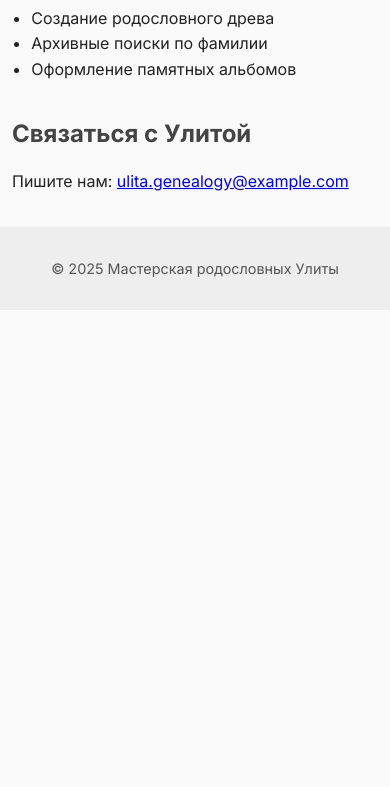
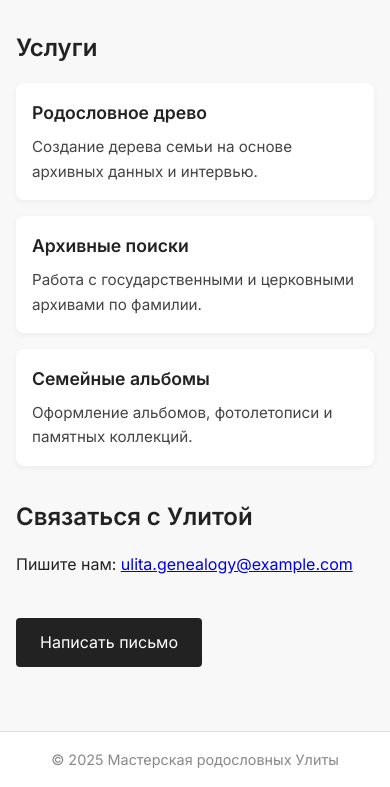
Before and after one commit to VyacheslavChernikov/ulita-genealogy-site, a plain HTML site: page index.html in a window 390 px wide. Shown: the part 453-1240 px from the top of the page. Before the commit the page ends 844 px from the top, so only its background shows below. Drawn offline with Linux system fonts and the light colour scheme.

Commit message:
Адаптивная верстка с карточками и кнопкой

```diff
--- a/index.html
+++ b/index.html
@@ -3,46 +3,48 @@
 <head>
   <meta charset="UTF-8" />
   <meta name="viewport" content="width=device-width, initial-scale=1.0" />
-  <title>Мастерская родословных Улиты</title><!-- 🔹 Open Graph -->
-<meta property="og:title" content="Мастерская родословных Улиты" />
-<meta property="og:description" content="Создание родословных деревьев, архивные поиски, восстановление семейных связей." />
-<meta property="og:image" content="https://vyacheslavchernikov.github.io/ulita-genealogy-site/og-image-v2.png" />
-<meta property="og:url" content="https://vyacheslavchernikov.github.io/ulita-genealogy-site/" />
-<meta property="og:type" content="website" />
-
-<!-- 🔹 Twitter Card -->
-<meta name="twitter:card" content="summary_large_image" />
-<meta name="twitter:title" content="Мастерская родословных Улиты" />
-<meta name="twitter:description" content="Исследование семьи, памяти и корней. Архивы, альбомы и семейная история." />
-<meta name="twitter:image" content="https://vyacheslavchernikov.github.io/ulita-genealogy-site/og-image-v2.png" />
-
-  <link href="https://fonts.googleapis.com/css2?family=Inter:wght@400;700&display=swap" rel="stylesheet" />
+  <title>Мастерская родословных Улиты</title>
   <link rel="stylesheet" href="style.css" />
+  <link href="https://fonts.googleapis.com/css2?family=Inter:wght@400;600&display=swap" rel="stylesheet" />
 </head>
 <body>
   <header>
-    <h1>Мастерская родословных Улиты</h1>
-    <p class="subtitle">Исследование семьи, памяти и корней</p>
+    <div class="container">
+      <h1>Мастерская родословных Улиты</h1>
+      <p class="subtitle">Исследование семьи, памяти и корней</p>
+    </div>
   </header>
 
-  <main>
-    <section>
+  <main class="container">
+    <section class="about">
       <h2>О проекте</h2>
-      <p>Мы помогаем восстановить историю вашего рода, создавая генеалогическое древо и находя утраченные связи.</p>
+      <p>
+        Мы помогаем восстановить историю вашего рода, создавая генеалогическое древо и находя утраченные связи.
+      </p>
     </section>
 
-    <section>
+    <section class="services">
       <h2>Услуги</h2>
-      <ul>
-        <li>Создание родословного древа</li>
-        <li>Архивные поиски по фамилии</li>
-        <li>Оформление памятных альбомов</li>
-      </ul>
+      <div class="cards">
+        <div class="card">
+          <h3>Родословное древо</h3>
+          <p>Создание дерева семьи на основе архивных данных и интервью.</p>
+        </div>
+        <div class="card">
+          <h3>Архивные поиски</h3>
+          <p>Работа с государственными и церковными архивами по фамилии.</p>
+        </div>
+        <div class="card">
+          <h3>Семейные альбомы</h3>
+          <p>Оформление альбомов, фотолетописи и памятных коллекций.</p>
+        </div>
+      </div>
     </section>
 
-    <section>
+    <section class="contact">
       <h2>Связаться с Улитой</h2>
       <p>Пишите нам: <a href="mailto:ulita.genealogy@example.com">ulita.genealogy@example.com</a></p>
+      <a href="mailto:ulita.genealogy@example.com" class="button">Написать письмо</a>
     </section>
   </main>
 
--- a/style.css
+++ b/style.css
@@ -1,64 +1,106 @@
+* {
+  box-sizing: border-box;
+  margin: 0;
+  padding: 0;
+}
+
 body {
   font-family: 'Inter', sans-serif;
-  margin: 0;
-  padding: 0;
-  background-color: #fafafa;
+  line-height: 1.6;
+  background-color: #f8f8f8;
   color: #222;
-  line-height: 1.6;
+}
+
+.container {
+  max-width: 960px;
+  margin: 0 auto;
+  padding: 2rem 1rem;
 }
 
 header {
-  background-color: #2b2b2b;
-  color: white;
-  padding: 2rem 1rem;
+  background-color: #fff;
+  border-bottom: 1px solid #ddd;
+  padding: 2rem 0;
   text-align: center;
 }
 
-header h1 {
-  margin: 0;
-  font-size: 2rem;
+h1 {
+  font-size: 2.2rem;
+  margin-bottom: 0.5rem;
 }
 
 .subtitle {
-  font-size: 1.1rem;
-  opacity: 0.8;
+  color: #666;
+  font-size: 1rem;
 }
 
-main {
-  max-width: 800px;
-  margin: 2rem auto;
-  padding: 0 1rem;
+main h2 {
+  font-size: 1.5rem;
+  margin-bottom: 1rem;
+  margin-top: 2rem;
 }
 
-section {
-  margin-bottom: 2rem;
+.about p,
+.contact p {
+  max-width: 600px;
+  margin-bottom: 1.5rem;
 }
 
-h2 {
-  color: #444;
-  margin-bottom: 0.5rem;
+.cards {
+  display: flex;
+  flex-wrap: wrap;
+  gap: 1rem;
 }
 
-ul {
-  padding-left: 1.2rem;
+.card {
+  background: white;
+  padding: 1rem;
+  border-radius: 8px;
+  flex: 1 1 calc(33.333% - 1rem);
+  box-shadow: 0 2px 6px rgba(0,0,0,0.05);
+}
+
+.card h3 {
+  margin-bottom: 0.5rem;
+  font-size: 1.1rem;
+}
+
+.card p {
+  font-size: 0.95rem;
+  color: #444;
+}
+
+.button {
+  display: inline-block;
+  margin-top: 1rem;
+  padding: 0.75rem 1.5rem;
+  background-color: #222;
+  color: #fff;
+  text-decoration: none;
+  border-radius: 4px;
+  transition: background 0.2s ease;
+}
+
+.button:hover {
+  background-color: #444;
 }
 
 footer {
+  background: #fff;
   text-align: center;
-  padding: 1rem;
-  background-color: #eee;
-  color: #555;
+  padding: 1rem 0;
+  margin-top: 2rem;
   font-size: 0.9rem;
-  margin-top: 2rem;
+  color: #888;
+  border-top: 1px solid #ddd;
 }
 
-/* 🔄 Адаптация под мобильные */
-@media (max-width: 600px) {
-  header h1 {
-    font-size: 1.6rem;
+@media (max-width: 768px) {
+  .card {
+    flex: 1 1 100%;
   }
 
-  main {
-    padding: 0 0.75rem;
+  h1 {
+    font-size: 1.8rem;
   }
 }
```
